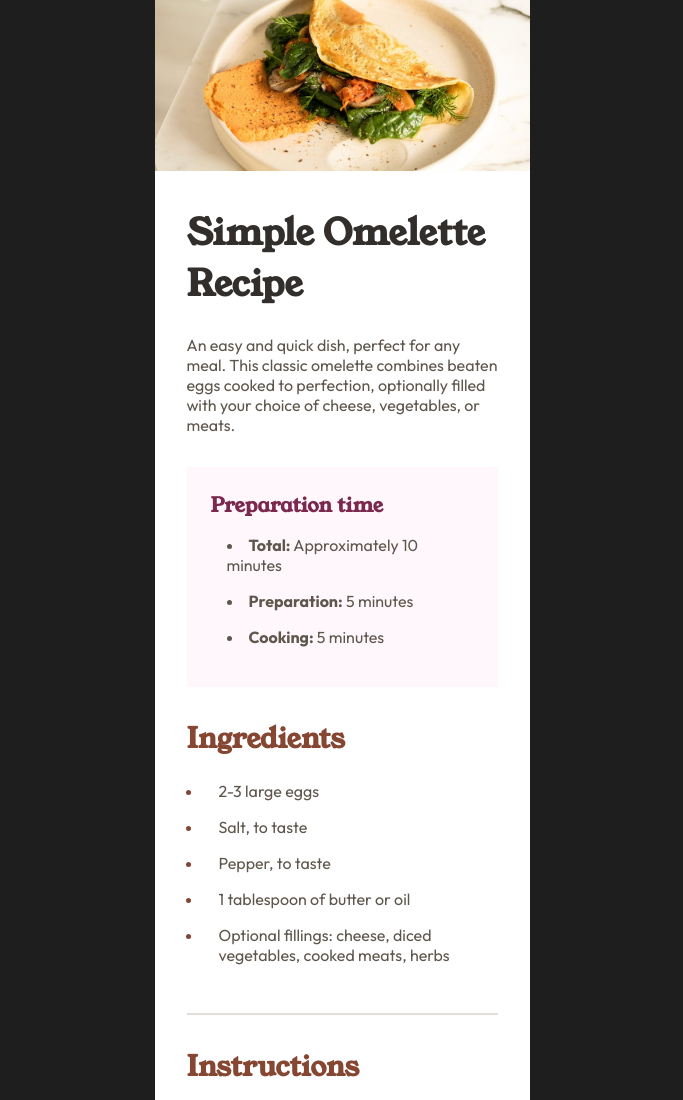
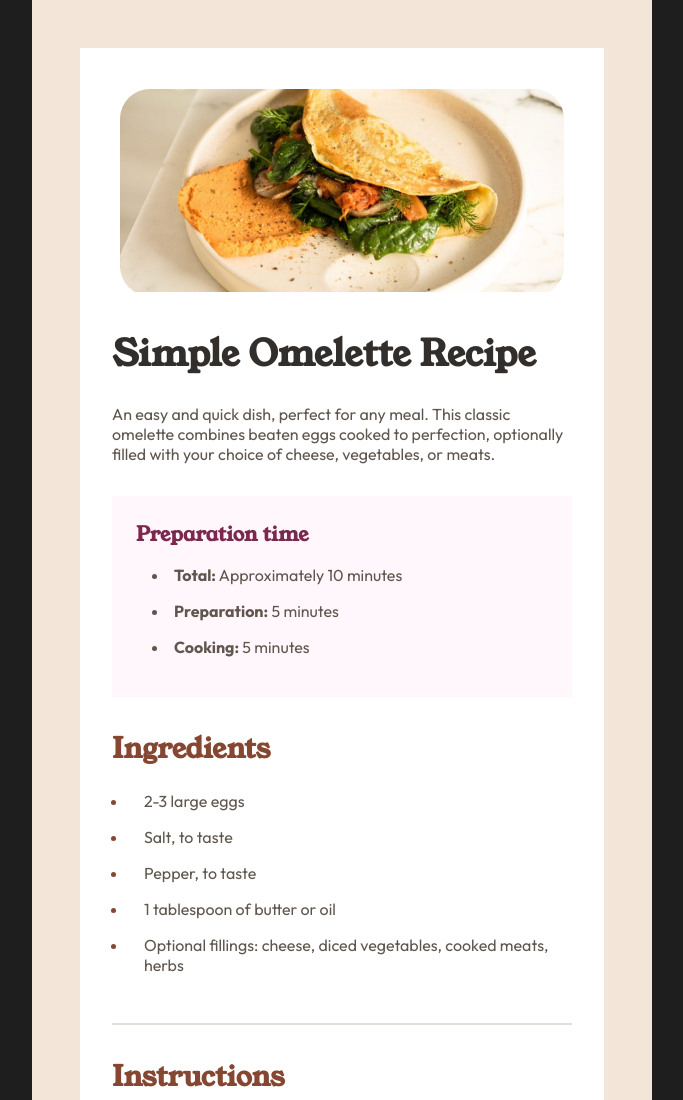
Before and after one commit to thenotoriousob/recipe-page, a plain HTML site: page index.html in a window 1280 px wide. Shown: the top 1100 px of the page, without its empty margins (298-981 px from the left). Drawn offline with nearby package versions, Linux system fonts and the light colour scheme; files that its build step writes are made by us from their sources.

Commit message:
Add styling for tablet version

```diff
--- a/index.html
+++ b/index.html
@@ -16,7 +16,9 @@
 
     <div class="container">
       <header>
-        <img src="/images/image-omelette.jpeg" alt="Delicous omelette folder over with a salad inside" />
+        <div class="header-image">
+          <img src="/images/image-omelette.jpeg" alt="Delicous omelette folder over with a salad inside" />
+        </div>
         <div class="recipe-details-container">
           <h1>Simple Omelette Recipe</h1>
           <p>An easy and quick dish, perfect for any meal. This classic omelette combines beaten eggs cooked
--- a/styles/saas/_variables.scss
+++ b/styles/saas/_variables.scss
@@ -8,3 +8,4 @@ $light-rose-color: #FFF7FB;
 $brown-color: #854632;
 $body-background-color: #1E1E1E;
 $border-color: #E3DDD7;
+$container-background-color: #F3E5D7;
--- a/styles/saas/styles.scss
+++ b/styles/saas/styles.scss
@@ -4,6 +4,14 @@
 body {
     font-family: $main-font-family;
     background-color: $body-background-color;
+}
+
+header, main {
+    background-color: $white-color;
+}
+
+header {
+    padding-top: 1px;
 }
 
 h1, h2 {
@@ -28,8 +36,9 @@ ul, ol {
 .container {
     max-width: 375px;
     margin: 0 auto;
-    background-color: $white-color;
+    background-color: $container-background-color;
     padding-bottom: 1px;
+    padding-top: 1px;
 
     header {
         img {
@@ -113,3 +122,15 @@ ul, ol {
         }
     }
 }
+
+@media only screen and (min-width: 768px) {
+    .header-image {
+        margin: 2.5em 2.5em 0 2.5em;
+        border-radius: 30px;
+        overflow: clip;
+    }
+    .container {
+        max-width: 620px;
+        padding: 3em 3em;
+    }
+}
```
